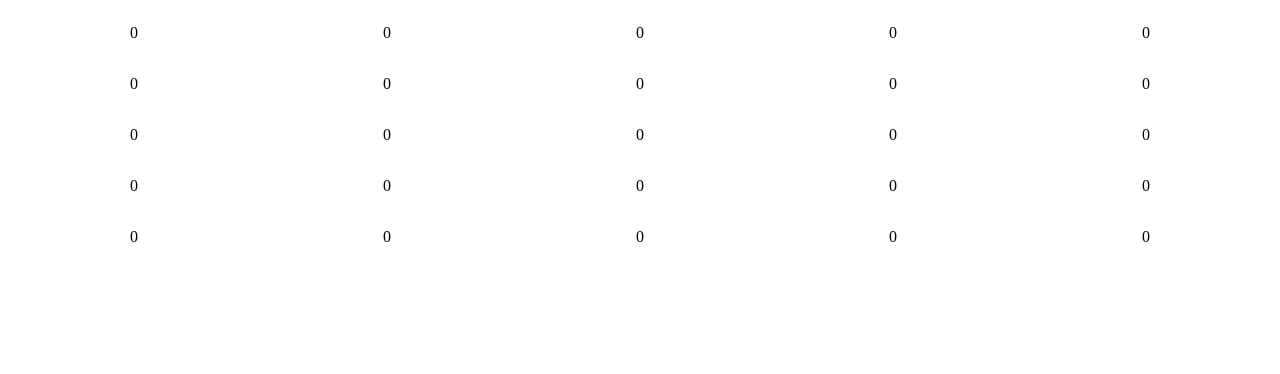
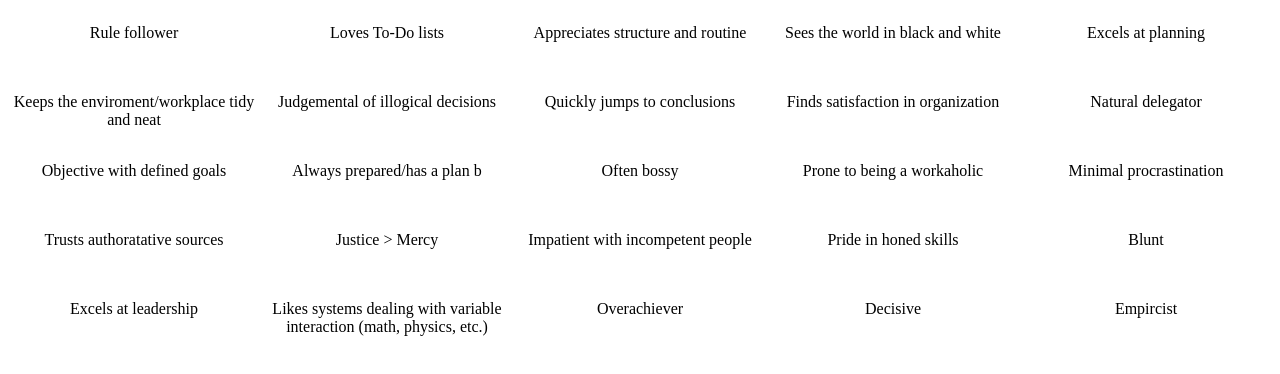
Before and after one commit to OmarDardery/CareerCatalyst, a React (Create React App) app: page / in a window 1280 px wide. Shown: the top 374 px of the page. Built offline with nearby package versions, Linux system fonts and the light colour scheme.

Commit message:
achieved full functionality pf calculating score

```diff
--- a/src/App.js
+++ b/src/App.js
@@ -1,11 +1,79 @@
 import React from 'react';
-import BingoBox from "./components/bingoBox";
 import Bingo from "./components/bingo";
+
+let cognitiveFunctions = [
+  {
+    name: "te",
+    questions: [
+      "Rule follower",
+      "Loves To-Do lists",
+      "Appreciates structure and routine",
+      "Sees the world in black and white",
+      "Excels at planning",
+      "Keeps the enviroment/workplace tidy and neat",
+      "Judgemental of illogical decisions",
+      "Quickly jumps to conclusions",
+      "Finds satisfaction in organization",
+      "Natural delegator",
+      "Objective with defined goals",
+      "Always prepared/has a plan b",
+      "Often bossy",
+      "Prone to being a workaholic",
+      "Minimal procrastination",
+      "Trusts authoratative sources",
+      "Justice > Mercy",
+      "Impatient with incompetent people",
+      "Pride in honed skills",
+      "Blunt",
+      "Excels at leadership",
+      "Likes systems dealing with variable interaction (math, physics, etc.)",
+      "Overachiever",
+      "Decisive",
+      "Empircist"
+     ],
+    score: 0
+  },
+  {
+    name: "ti",
+    questions: [],
+    score: 0
+  },
+  {
+    name: "se",
+    questions: [],
+    score: 0
+  },
+  {
+    name: "si",
+    questions: [],
+    score: 0
+  },
+  {
+    name: "ne",
+    questions: [],
+    score: 0
+  },
+  {
+    name: "ni",
+    questions: [],
+    score: 0
+  },
+  {
+    name: "fe",
+    questions: [],
+    score: 0
+  },
+  {
+    name: "fi",
+    questions: [],
+    score: 0
+  }
+];
 function App() {
   return (
   <div className="App">
-    <Bingo />
-    </div>
+    <Bingo cognitiveFunction = {cognitiveFunctions[0]} />
+  </div>
   );
 }
 
--- a/src/components/bingo.js
+++ b/src/components/bingo.js
@@ -1,19 +1,24 @@
-import React from "react";
+import React, {useState} from "react";
 import BingoBox from "./bingoBox";
 
 function Bingo(props) {
+
+    function scoreChange(prev, value){
+        props.cognitiveFunction.score += value;
+        props.cognitiveFunction.score -= prev;
+    }
     return (
         <div
             style={{
                 display: "grid",
-                gridTemplateColumns: "repeat(5, 1fr)",    // 25 rows
+                gridTemplateColumns: "repeat(5, 1fr)",
                 gridTemplateRows: "repeat(5, 1fr)",
                 gap: "1px",
-                height: "100%"                          // Optional gap between boxes for better visibility
+                height: "100%"
             }}
         >
-            {Array.from({ length: 25 }).map((_, index) => {
-                return <BingoBox key={index} />;
+            {props.cognitiveFunction.questions.map((question, index) => {
+                return <BingoBox change={scoreChange} question={question} key={index} />;
             })}
         </div>
     );
--- a/src/components/bingoBox.js
+++ b/src/components/bingoBox.js
@@ -6,18 +6,22 @@ function BingoBox(props) {
     const getStyle = (order, condition) => {
         return condition ? { backgroundColor: "blue", order, height: "100%", opacity: 0.4 } : { order, height: "100%", opacity: 0.4};
     };
+    function handleClick(event){
 
+        props.change(clicks % 5, (clicks + 1) % 5);
+        setNumClicks(clicks + 1);
+    }
     return (
         <div style={{ height: "100%", width: "100%", position: "relative" }}>
 
-            <div onClick={() => setNumClicks(clicks + 1)} style={{ display: "flex", flexDirection: "column", width: "100%", height: "100%", zIndex: 0, position: "absolute"}}>
+            <div onClick={handleClick} style={{ display: "flex", flexDirection: "column", width: "100%", height: "100%", zIndex: 0, position: "absolute"}}>
                 <div style={getStyle(4, clicks % 5 > 0)}></div>
                 <div style={getStyle(3, clicks % 5 > 1)}></div>
                 <div style={getStyle(2, clicks % 5 > 2)}></div>
                 <div style={getStyle(1, clicks % 5 > 3)}></div>
             </div>
             <div  style={{ width: "100%", height: "100%", zIndex: 1, textAlign: "center", display: "flex", justifyContent: "center"}}>
-                <p>{clicks % 5}</p>
+                <p>{props.question}</p>
             </div>
         </div>
     );
```
